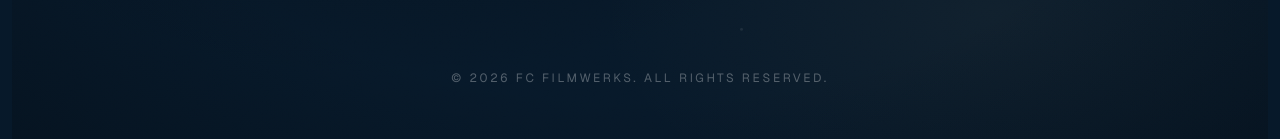
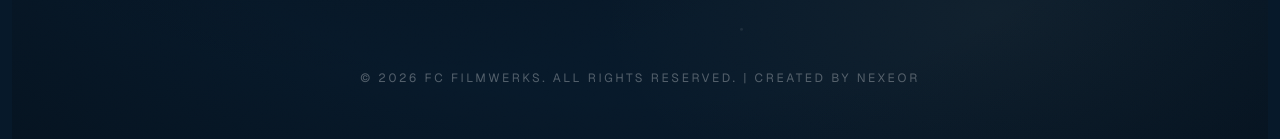
Before and after one commit to Nexeor-dev-space/fc-filmwerks-design, a Next.js app: page / in a window 1280 px wide. Shown: the part 11337-11476 px from the top of the page. Built offline with nearby package versions, Linux system fonts and the light colour scheme; no server answers.

Commit message:
feat(frontend): :lipstick: Update footer
add "created by nexeor" and link it issue #36

```diff
--- a/src/components/layout/CinematicFooter.tsx
+++ b/src/components/layout/CinematicFooter.tsx
@@ -388,6 +388,7 @@ export function CinematicFooter() {
             viewport={{ once: true, amount: 0.8 }}
           >
             © {year} {siteConfig.name}. All rights reserved.
+            <a href="https://nexeor.com"> | CREATED BY NEXEOR</a>
           </motion.p>
         </div>
 
--- a/src/components/layout/Footer.tsx
+++ b/src/components/layout/Footer.tsx
@@ -56,6 +56,7 @@ export function Footer() {
 
         <p className="mt-16 text-xs text-muted">
           © {year} {siteConfig.name}. All rights reserved.
+          <a href="https://nexeor.com">| CREATED BY NEXEOR</a>
         </p>
       </Container>
     </footer>
```
